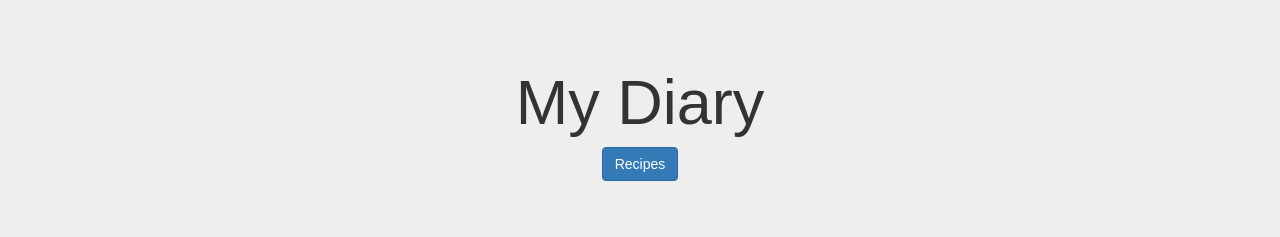
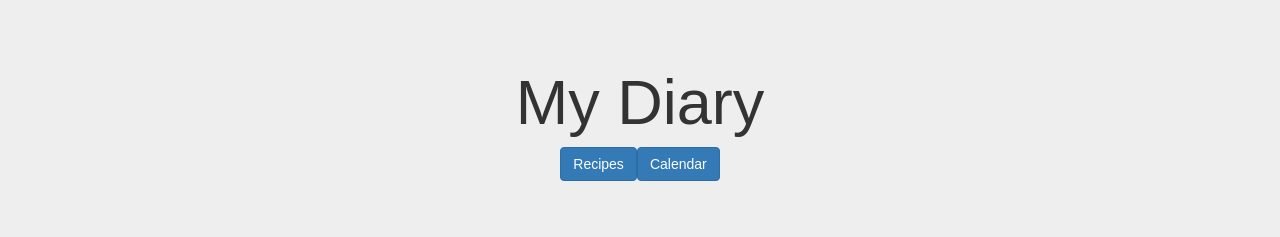
Before and after one commit to rosedimplegeorge/myDiary, a React (Create React App) app in the folder client/: page / in a window 1280 px wide. Shown: the top 237 px of the page. Built offline with nearby package versions, Linux system fonts and the light colour scheme.

Commit message:
React Calendar is added and onClick the Calendar is toggling down !

```diff
--- a/client/src/App.js
+++ b/client/src/App.js
@@ -2,18 +2,22 @@ import React, { Component } from 'react';
 import { Button } from 'react-bootstrap';
 import { Jumbotron } from 'react-bootstrap';
 import { Image } from 'react-bootstrap';
-// import Calendar from 'react-calendar';
+import Calendar from 'react-calendar';
 import AppTitle from './components/styledComponents/AppTitle';
-// import CalendarStyle from './components/styledComponents/CalendarStyle';
+//import CalendarStyle from './components/styledComponents/CalendarStyle';
 
 
 class App extends Component {
 
-  // state = {
-  //   date: new Date(),
-  // }
-  // onChange = date => this.setState({ date })
+  state = {
+    date: new Date(),
+    calendarOpen: false
+  }
+  onChange = date => this.setState({ date })
 
+  toggleCalendar = () => {
+    this.setState({calendarOpen: !this.state.calendarOpen})
+  }
   render() {
 
     return (
@@ -21,15 +25,15 @@ class App extends Component {
         <Jumbotron>
           <AppTitle>
             <h1>My Diary</h1>
-
-          {/* <CalendarStyle>
-            <Calendar
-                onChange={this.onChange}
-                value={this.state.date}
-            />
-            </CalendarStyle> */}
             <p>
               <Button bsStyle="primary">Recipes</Button>
+              <Button bsStyle="primary" onClick={this.toggleCalendar}>Calendar</Button>
+              {this.state.calendarOpen ? (
+                <Calendar
+                    onChange={this.onChange}
+                    value={this.state.date}
+                />) :null
+              }
             </p>
           </AppTitle>
         </Jumbotron>
```
Also changed, not shown: client/src/components/styledComponents/CalendarStyle.js (+5 -5 lines), client/src/components/weather.js (added).
